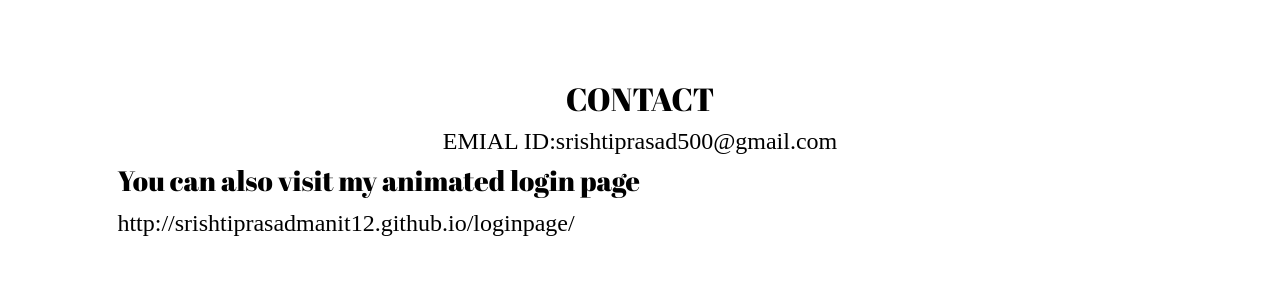
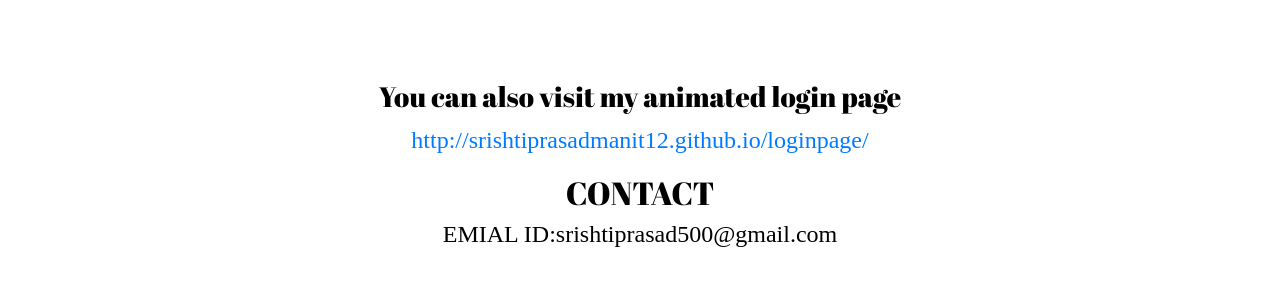
Before and after one commit to srishtiprasadmanit12/srishtiprasadmanit12.github.io, a plain HTML site: page myportfolio/index.html in a window 1280 px wide. Shown: the part 2384-2669 px from the top of the page. Drawn offline with nearby package versions, Linux system fonts and the light colour scheme.

Commit message:
update new

```diff
--- a/myportfolio/index.html
+++ b/myportfolio/index.html
@@ -151,10 +151,11 @@
 <section id="sixth"class="ss">
   <div class="container">
     <center>
+      <h3>You can also visit my animated login page </h3>
+      <p><a class="github">http://srishtiprasadmanit12.github.io/loginpage/</a></p>
     <h2>CONTACT</h2>
     <h4>EMIAL ID:srishtiprasad500@gmail.com</h4></center>
-    <h3>You can also visit my animated login page </h3>
-    <p>http://srishtiprasadmanit12.github.io/loginpage/</p>
+
 
   </div>
 </section>
--- a/myportfolio/style.css
+++ b/myportfolio/style.css
@@ -109,3 +109,11 @@
   font-family: 'Zilla Slab', serif;
   color:black;
 }
+.github{
+text-decoration: none;
+
+}
+.github:hover{
+  text-decoration: underline;
+  color:red;
+}
```
